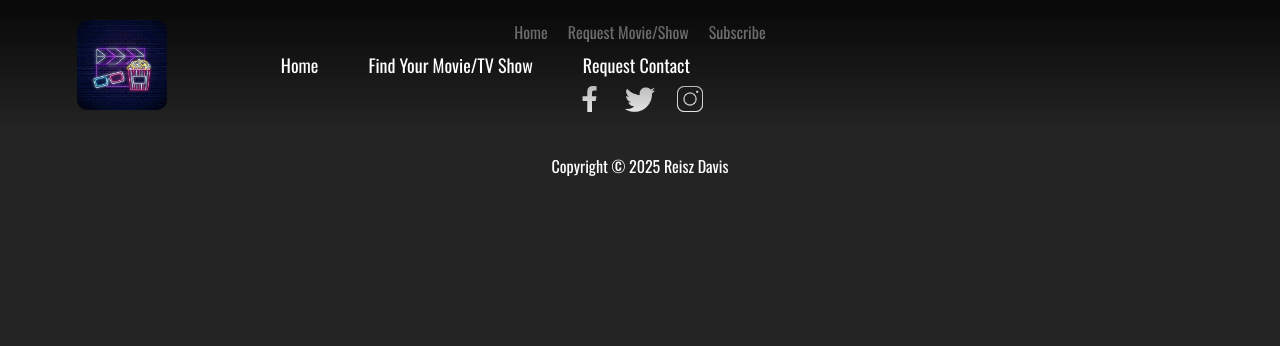
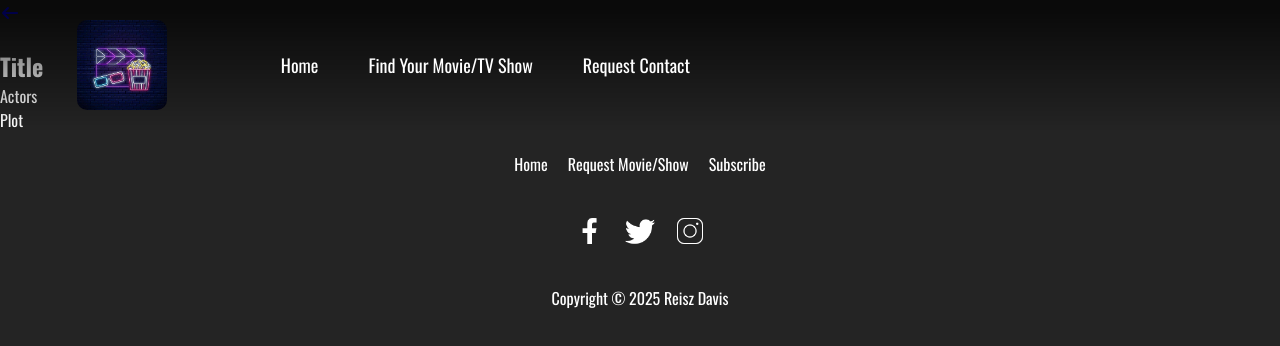
Before and after one commit to ReiszD/React-Final-Project, a React (Vite) app: page /mediacards in a window 1280 px wide. Shown: the top 346 px of the page. Built offline with nearby package versions, Linux system fonts and the light colour scheme.

Commit message:
useState fixed

```diff
--- a/src/main.jsx
+++ b/src/main.jsx
@@ -3,9 +3,9 @@ import { createRoot } from 'react-dom/client'
 import './index.css'
 import App from './App.jsx'
 import {library} from '@fortawesome/fontawesome-svg-core'
-import { faMagnifyingGlass } from '@fortawesome/free-solid-svg-icons'
+import { faMagnifyingGlass, faArrowLeft } from '@fortawesome/free-solid-svg-icons'
 
-library.add(faMagnifyingGlass)
+library.add(faMagnifyingGlass, faArrowLeft)
 
 createRoot(document.getElementById('root')).render(
   <StrictMode>
--- a/src/pages/Media.jsx
+++ b/src/pages/Media.jsx
@@ -8,9 +8,9 @@ import Footer from "../components/Footer";
 import { FontAwesomeIcon } from "@fortawesome/react-fontawesome";
 
 const Media = () => {
-  const [movies, setMovies] = useState();
+  const [movies, setMovies] = useState([]);
 
-  const [searchTitle, setSearchTitle] = useState();
+  const [searchTitle, setSearchTitle] = useState("");
 
   const [medias, setMedias] = useState([]);
 
@@ -44,11 +44,11 @@ const Media = () => {
       setMovies(
         movies
           .slice()
-          .sort((a, b)(a.Title.localeCompare) - b.Title.localeCompare)
+          .sort((a, b) => (a.Title.localeCompare) - (b.Title.localeCompare))
       );
   }
 
-  useEffect(() => {
+  useEffect((Title) => {
     async function fetchMedia() {
       const { data } = await axios.get(
         `https://www.omdbapi.com/?apikey=253f9b44&s=${Title}`
--- a/src/pages/MediaCards.jsx
+++ b/src/pages/MediaCards.jsx
@@ -1,15 +1,34 @@
-import React from 'react';
-import './MediaCards.css'
-import Navbar from '../components/Navbar';
-import Footer from '../components/Footer';
+import React from "react";
+import "./MediaCards.css";
+import Navbar from "../components/Navbar";
+import Footer from "../components/Footer";
+import { Link } from "react-router-dom";
+import { FontAwesomeIcon } from "@fortawesome/react-fontawesome";
 
 const MediaCards = () => {
   return (
     <div>
       <Navbar />
+      <div className="container">
+        <div className="row">
+            <Link>
+            <FontAwesomeIcon icon="arrow-left" />
+            </Link>
+          <div className="media__selected">
+            <figure className="media__selected--img">
+              <img src="" alt="" />
+            </figure>
+          </div>
+          <div className="media__selected--description">
+            <h2>Title</h2>
+            <p>Actors</p>
+            <p>Plot</p>
+          </div>
+        </div>
+      </div>
       <Footer />
     </div>
-  )
-}
+  );
+};
 
 export default MediaCards;
```
